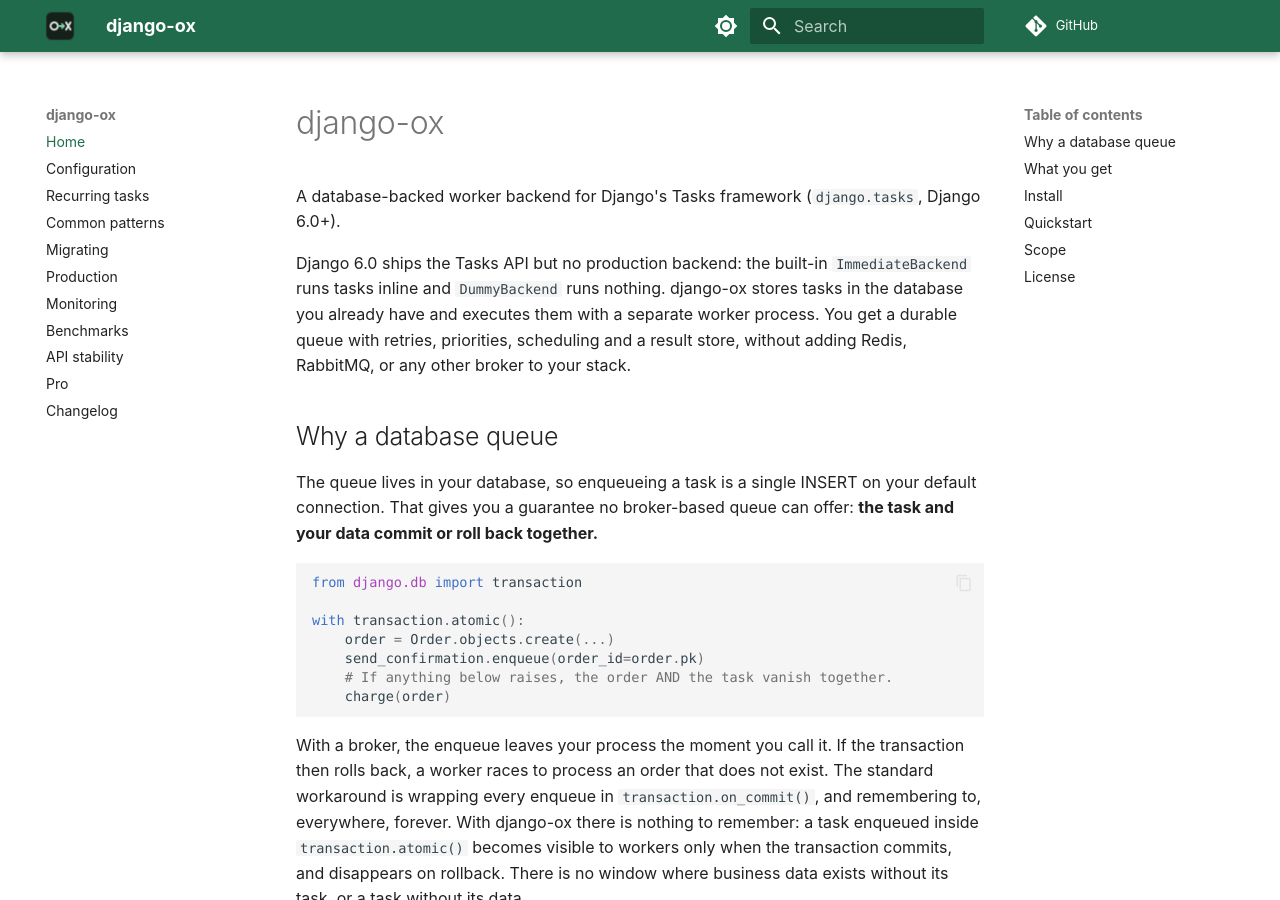
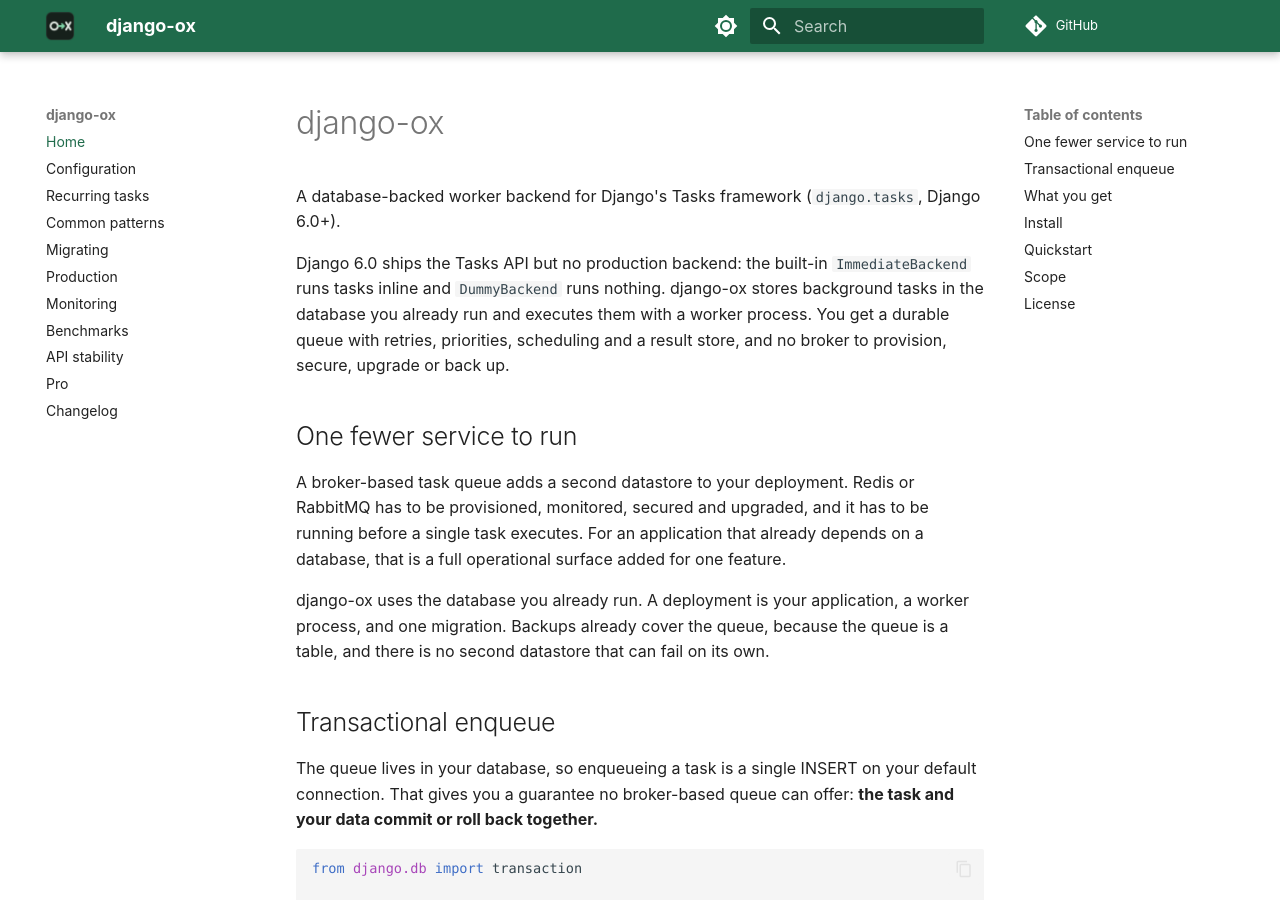
Before and after one commit to oxpull/django-ox, an MkDocs documentation site: the page built from docs/index.md, in a window 1280 px wide and 900 px high. Built offline with MkDocs 1.6.1 and Material for MkDocs 9.7.7, drawn with Linux system fonts in a browser that asks for light colours; comment, search, counter and statistics services are not loaded.

Commit message:
Lead with the operational case, and answer the portability question
The front page led with transactional integrity. The thing people actually
complain about with task queues is the extra service to run, so that is the
first section now and the transaction guarantee follows it.

migrating.md gains a section on moving away from django-ox: task functions
carry over, the rollback behaviour does not, and the way to keep the option
open is to enqueue on_commit as a broker-backed backend requires.

context7.json describes the package and its usage rules for documentation
indexers.

```diff
--- a/docs/index.md
+++ b/docs/index.md
@@ -5,12 +5,25 @@
 
 Django 6.0 ships the Tasks API but no production backend: the built-in
 `ImmediateBackend` runs tasks inline and `DummyBackend` runs nothing.
-django-ox stores tasks in the database you already have and executes them
-with a separate worker process. You get a durable queue with retries,
-priorities, scheduling and a result store, without adding Redis, RabbitMQ,
-or any other broker to your stack.
+django-ox stores background tasks in the database you already run and executes
+them with a worker process. You get a durable queue with retries, priorities,
+scheduling and a result store, and no broker to provision, secure, upgrade or
+back up.
 
-## Why a database queue
+## One fewer service to run
+
+A broker-based task queue adds a second datastore to your deployment. Redis or
+RabbitMQ has to be provisioned, monitored, secured and upgraded, and it has to
+be running before a single task executes. For an application that already
+depends on a database, that is a full operational surface added for one
+feature.
+
+django-ox uses the database you already run. A deployment is your application,
+a worker process, and one migration. Backups already cover the queue, because
+the queue is a table, and there is no second datastore that can fail on its
+own.
+
+## Transactional enqueue
 
 The queue lives in your database, so enqueueing a task is a single INSERT
 on your default connection. That gives you a guarantee no broker-based
```
Also changed, not shown: README.md (+15 -3 lines), context7.json (added, +22 -0 lines), docs/migrating.md (+22 -0 lines).
